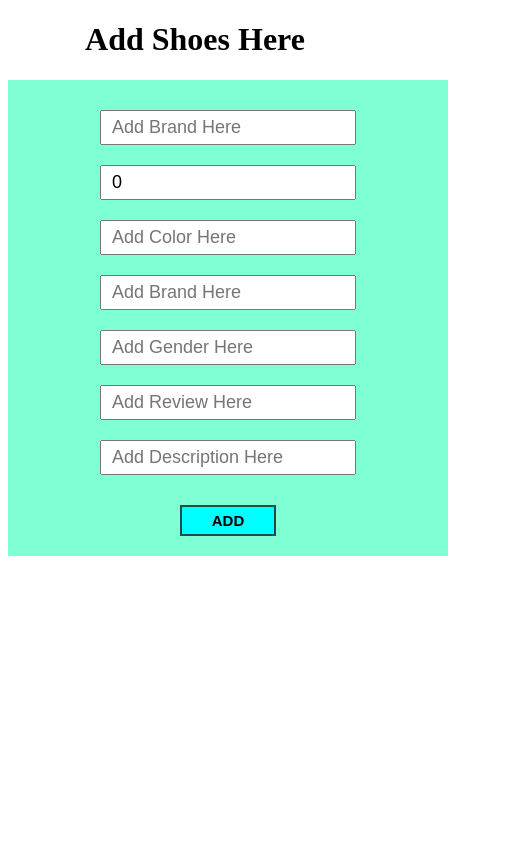
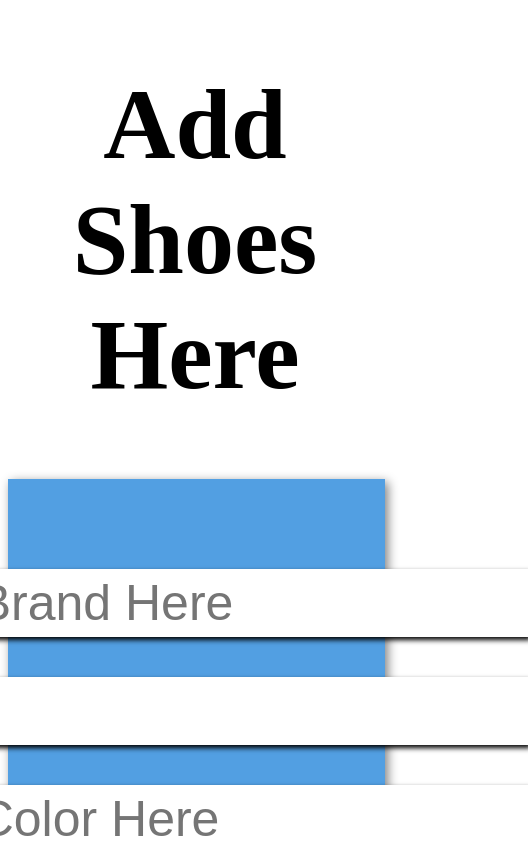
Before and after one commit to MaheshwariButle07/shoes-client, a React (Create React App) app: page /add in a window 390 px wide. Shown: the top 844 px of the page, 528 px wide, since content can reach past the window. Built offline with nearby package versions, Linux system fonts and the light colour scheme.

Commit message:
added media query

```diff
--- a/src/components/ShoesCard/ShoesCard.css
+++ b/src/components/ShoesCard/ShoesCard.css
@@ -42,5 +42,11 @@
 @media screen and (max-width: 1000px) {
     .shoes-container{
         width:90%;
+        font-size: 40px;
     }
+
+    .p-c-container{
+        font-size: 40px;
+    }
+
 }
--- a/src/views/AddShoesPage/AddShoesPage.css
+++ b/src/views/AddShoesPage/AddShoesPage.css
@@ -2,9 +2,10 @@
     display: flex;
     flex-direction: column;
     align-items: center;
-    background-color: aquamarine;
+    box-shadow: 3px 3px 10px gray;
+   background-color: #529fe2;
     width: 400px;
-    padding: 20px;
+    padding: 70px 20px;
     margin: 10px auto;
 }
 
@@ -12,13 +13,32 @@
     margin: 10px;
     padding: 5px 10px;
     font-size: 18px;
+    border: none;
+    box-shadow: 3px 3px 5px black;
 }
 
 .add-btn{
     padding: 5px 30px;
     margin-top: 20px;
-    background-color: aqua;
-    border: 2px solid rgb(26, 79, 79);
+    background-color: rgb(33, 62, 157);
     font-weight: bold;
+    color: white;
     font-size: 15px;
 }
+
+@media screen and (max-width:1000px) {
+    .input-container{
+        width: 90%;
+    }
+
+    .input-brand{
+        font-size: 50px;
+        margin: 20px;
+    }
+
+    .add-btn{
+        font-size: 50px;
+        padding: 10px 80px;
+        margin-top: 80px ;
+    }
+}
--- a/src/views/AddShoesPage/AddShoesPage.js
+++ b/src/views/AddShoesPage/AddShoesPage.js
@@ -74,7 +74,7 @@ function AddShoesPage() {
 
         <input
           type="text"
-          placeholder="Add Brand Here"
+          placeholder="Add Image Here"
           value={image}
           onChange={(e)=>setImage(e.target.value)}
           className="input-brand"
--- a/src/views/Home/Home.css
+++ b/src/views/Home/Home.css
@@ -14,3 +14,14 @@ h1{
     height: 80px;
     z-index: 100px ;
 }
+
+@media screen and (max-width:1000px) {
+
+    .add-img{
+       height: 180px;
+    }
+
+    h1{
+        font-size: 100px;
+    }
+}
```
